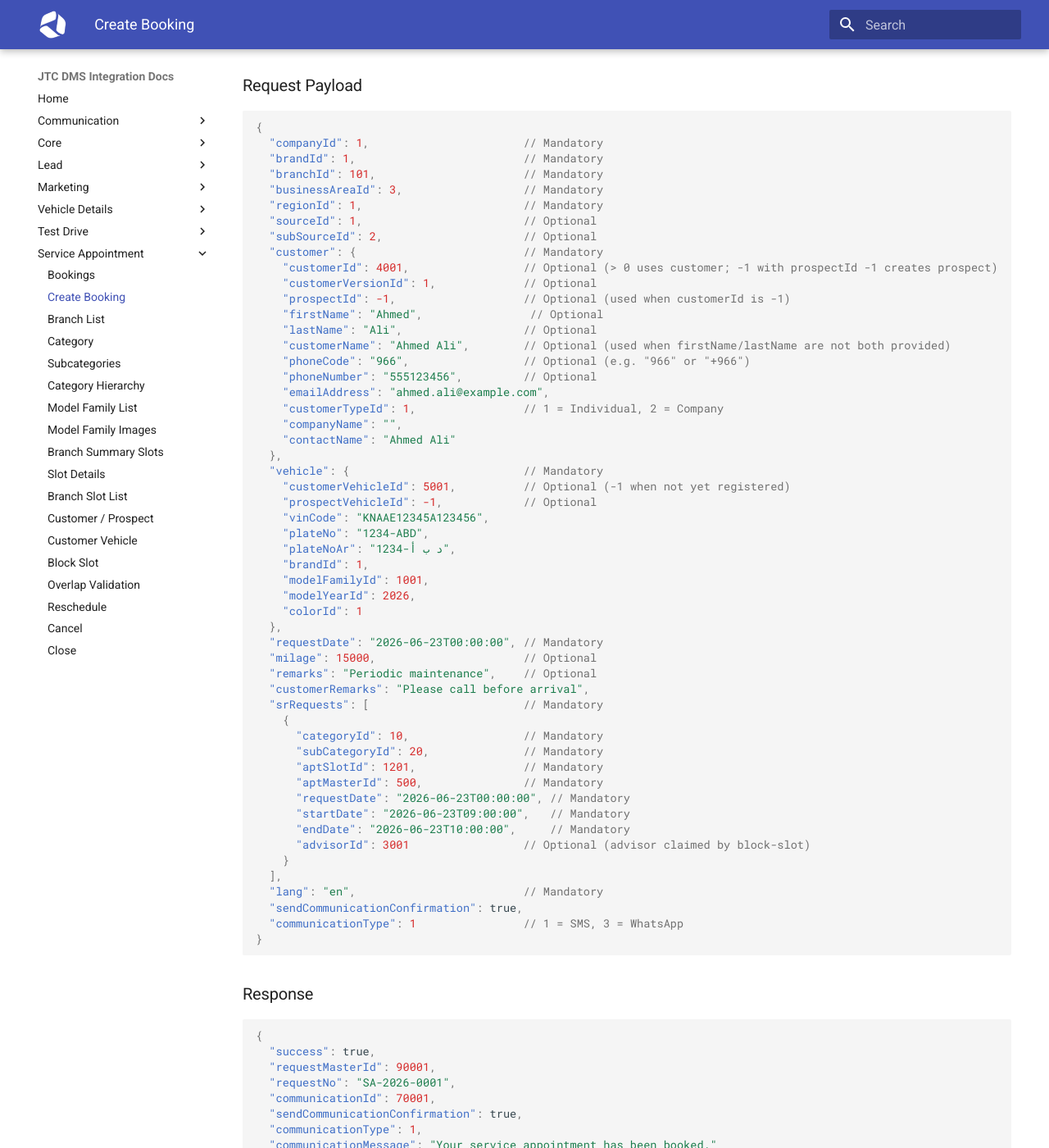
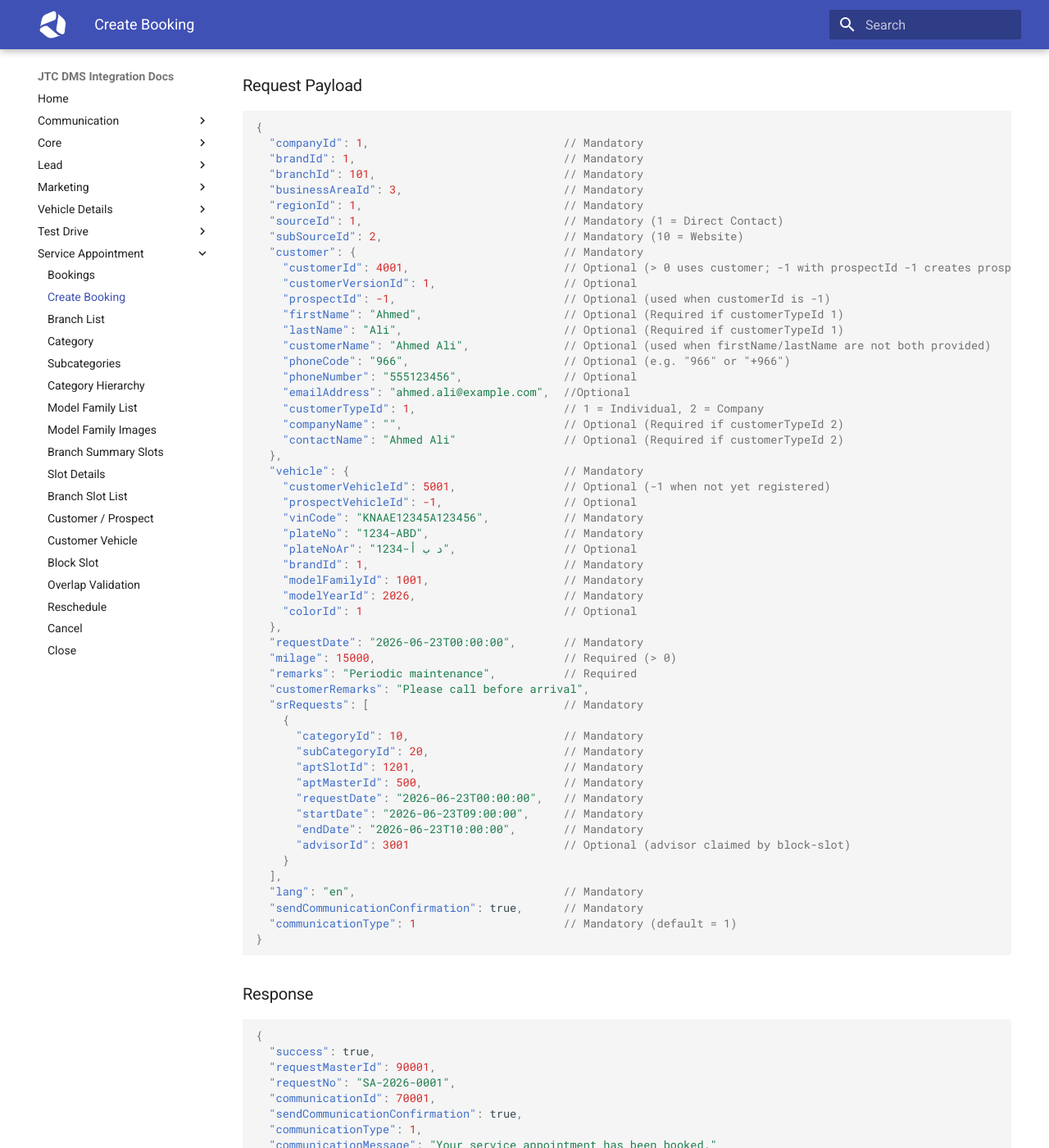
Before and after one commit to aljabr-trading/dms-external-docs, an MkDocs documentation site: the page built from docs/service-apt/booking.md, in a window 1280 px wide and 1400 px high, scrolled down 537 px. Shown: the whole window at 82% size. Built offline with MkDocs 1.6.1 and Material for MkDocs 9.7.7, drawn with Linux system fonts in a browser that asks for light colours; old or Windows-style settings are respelled for this version of MkDocs.

Commit message:
fix: mandatory fields

````diff
--- a/docs/service-apt/booking.md
+++ b/docs/service-apt/booking.md
@@ -23,57 +23,57 @@ Refer the comment <span class="flag-required"> //Mandatory</span> means the prop
 
 ```json
 {
-  "companyId": 1,                       // Mandatory
-  "brandId": 1,                         // Mandatory
-  "branchId": 101,                      // Mandatory
-  "businessAreaId": 3,                  // Mandatory
-  "regionId": 1,                        // Mandatory
-  "sourceId": 1,                        // Optional
-  "subSourceId": 2,                     // Optional
-  "customer": {                         // Mandatory
-    "customerId": 4001,                 // Optional (> 0 uses customer; -1 with prospectId -1 creates prospect)
-    "customerVersionId": 1,             // Optional
-    "prospectId": -1,                   // Optional (used when customerId is -1)
-    "firstName": "Ahmed",                // Optional
-    "lastName": "Ali",                  // Optional
-    "customerName": "Ahmed Ali",        // Optional (used when firstName/lastName are not both provided)
-    "phoneCode": "966",                 // Optional (e.g. "966" or "+966")
-    "phoneNumber": "555123456",         // Optional
-    "emailAddress": "ahmed.ali@example.com",
-    "customerTypeId": 1,                // 1 = Individual, 2 = Company
-    "companyName": "",
-    "contactName": "Ahmed Ali"
+  "companyId": 1,                             // Mandatory
+  "brandId": 1,                               // Mandatory
+  "branchId": 101,                            // Mandatory
+  "businessAreaId": 3,                        // Mandatory
+  "regionId": 1,                              // Mandatory
+  "sourceId": 1,                              // Mandatory (1 = Direct Contact)
+  "subSourceId": 2,                           // Mandatory (10 = Website)
+  "customer": {                               // Mandatory
+    "customerId": 4001,                       // Optional (> 0 uses customer; -1 with prospectId -1 creates prospect)
+    "customerVersionId": 1,                   // Optional
+    "prospectId": -1,                         // Optional (used when customerId is -1)
+    "firstName": "Ahmed",                     // Optional (Required if customerTypeId 1)
+    "lastName": "Ali",                        // Optional (Required if customerTypeId 1)
+    "customerName": "Ahmed Ali",              // Optional (used when firstName/lastName are not both provided)
+    "phoneCode": "966",                       // Optional (e.g. "966" or "+966")
+    "phoneNumber": "555123456",               // Optional
+    "emailAddress": "ahmed.ali@example.com",  //Optional
+    "customerTypeId": 1,                      // 1 = Individual, 2 = Company
+    "companyName": "",                        // Optional (Required if customerTypeId 2)
+    "contactName": "Ahmed Ali"                // Optional (Required if customerTypeId 2)
   },
-  "vehicle": {                          // Mandatory
-    "customerVehicleId": 5001,          // Optional (-1 when not yet registered)
-    "prospectVehicleId": -1,            // Optional
-    "vinCode": "KNAAE12345A123456",
-    "plateNo": "1234-ABD",
-    "plateNoAr": "د ب أ-1234",
-    "brandId": 1,
-    "modelFamilyId": 1001,
-    "modelYearId": 2026,
-    "colorId": 1
+  "vehicle": {                                // Mandatory
+    "customerVehicleId": 5001,                // Optional (-1 when not yet registered)
+    "prospectVehicleId": -1,                  // Optional
+    "vinCode": "KNAAE12345A123456",           // Mandatory
+    "plateNo": "1234-ABD",                    // Mandatory
+    "plateNoAr": "د ب أ-1234",                // Optional
+    "brandId": 1,                             // Mandatory
+    "modelFamilyId": 1001,                    // Mandatory
+    "modelYearId": 2026,                      // Mandatory
+    "colorId": 1                              // Optional
   },
-  "requestDate": "2026-06-23T00:00:00", // Mandatory
-  "milage": 15000,                      // Optional
-  "remarks": "Periodic maintenance",    // Optional
+  "requestDate": "2026-06-23T00:00:00",       // Mandatory
+  "milage": 15000,                            // Required (> 0)
+  "remarks": "Periodic maintenance",          // Required
   "customerRemarks": "Please call before arrival",
-  "srRequests": [                       // Mandatory
+  "srRequests": [                             // Mandatory
     {
-      "categoryId": 10,                 // Mandatory
-      "subCategoryId": 20,              // Mandatory
-      "aptSlotId": 1201,                // Mandatory
-      "aptMasterId": 500,               // Mandatory
-      "requestDate": "2026-06-23T00:00:00", // Mandatory
-      "startDate": "2026-06-23T09:00:00",   // Mandatory
-      "endDate": "2026-06-23T10:00:00",     // Mandatory
-      "advisorId": 3001                 // Optional (advisor claimed by block-slot)
+      "categoryId": 10,                       // Mandatory
+      "subCategoryId": 20,                    // Mandatory
+      "aptSlotId": 1201,                      // Mandatory
+      "aptMasterId": 500,                     // Mandatory
+      "requestDate": "2026-06-23T00:00:00",   // Mandatory
+      "startDate": "2026-06-23T09:00:00",     // Mandatory
+      "endDate": "2026-06-23T10:00:00",       // Mandatory
+      "advisorId": 3001                       // Optional (advisor claimed by block-slot)
     }
   ],
-  "lang": "en",                         // Mandatory
-  "sendCommunicationConfirmation": true,
-  "communicationType": 1                // 1 = SMS, 3 = WhatsApp
+  "lang": "en",                               // Mandatory
+  "sendCommunicationConfirmation": true,      // Mandatory
+  "communicationType": 1                      // Mandatory (default = 1)
 }
 ```
 
````
